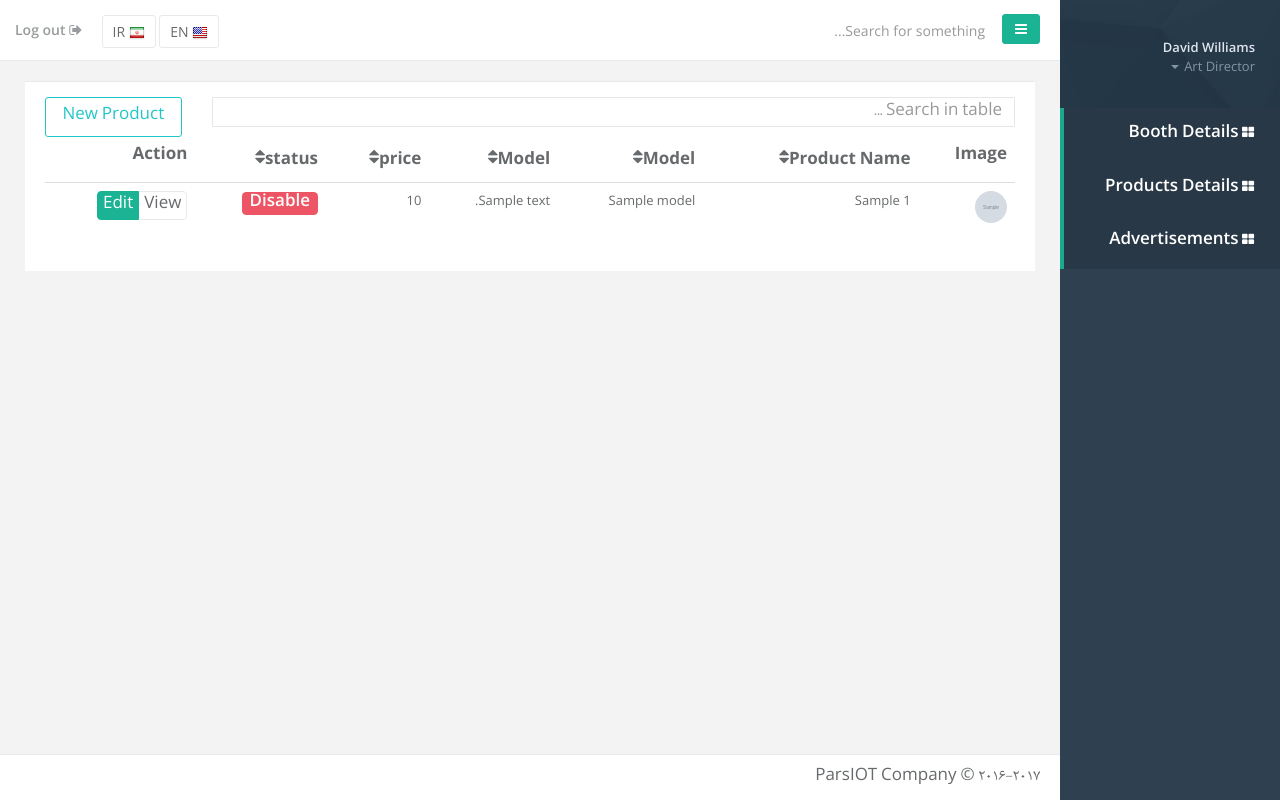
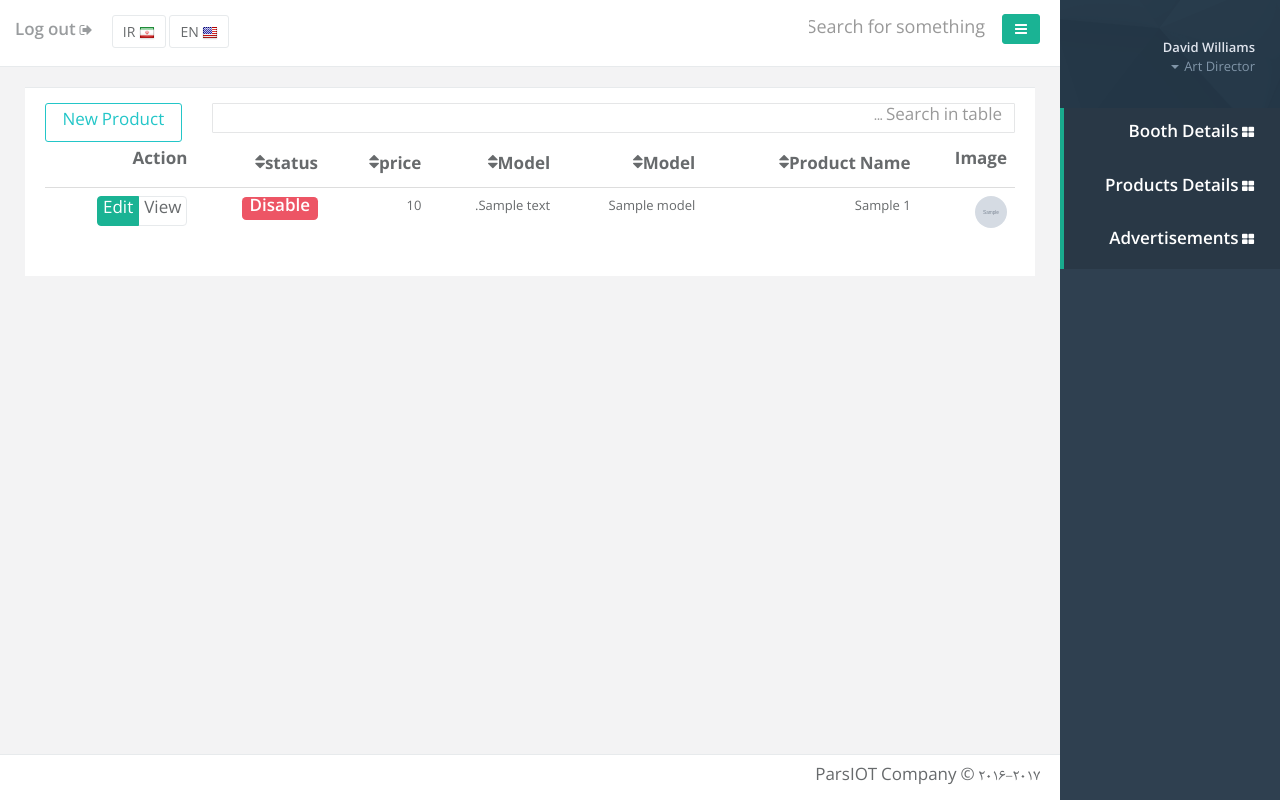
Before and after one commit to ParsIOT/rahjoo_server, a Django app: template templates/Products_Details-fa.html in a window 1280 px wide. Run offline with Django 3.2, Linux system fonts and the light colour scheme; the template is opened without the code that fills it: most values are stand-ins (such as "Sample title", 1, 10 or a date in 2020); grey boxes marked "Sample" are stand-in pictures; some libraries are stand-ins or nearby versions.

Commit message:
Farsi change for products

```diff
--- a/templates/Base-fa.html
+++ b/templates/Base-fa.html
@@ -72,7 +72,7 @@
                     <a class="navbar-minimalize minimalize-styl-2 btn btn-primary " href="#"><i class="fa fa-bars"></i> </a>
                     <form role="search" class="navbar-form-custom" method="post" action="#">
                         <div class="form-group">
-                            <input type="text" placeholder="Search for something..." class="form-control" name="top-search" id="top-search">
+                            <input type="text" placeholder='{% trans "Search for something..." %}' class="form-control per" name="top-search" style="font-size: large;" id="top-search">
                         </div>
                     </form>
                 </div>
@@ -87,7 +87,10 @@
                     </span>
                     <li>
                         <a href="{% url "logout" %}">
-                            <i class="fa fa-sign-out"></i> Log out
+                            <i class="fa fa-sign-out"></i>
+                            <span class="per">
+                                {% trans "Log out" %}
+                            </span>
                         </a>
                     </li>
                 </ul>
```
Also changed, not shown: locale/fa/LC_MESSAGES/django.po, 1 other file.
